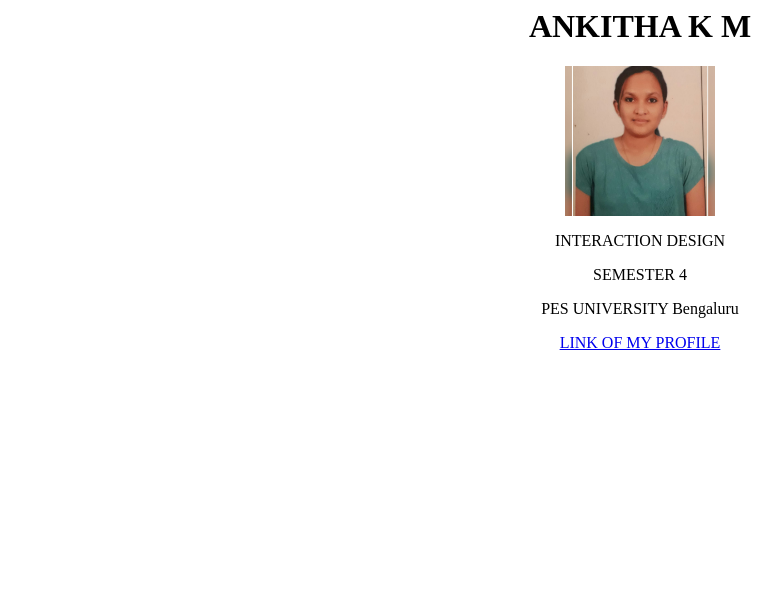
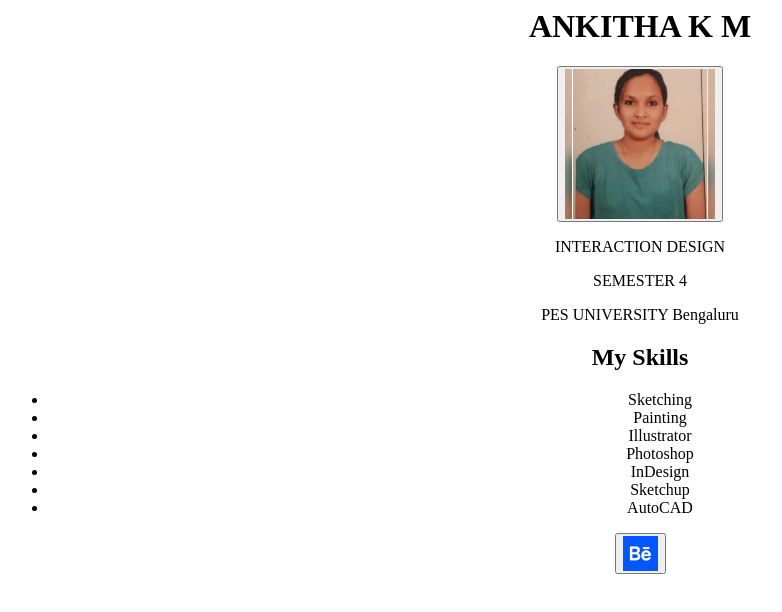
Before and after one commit to AnkithaKM/AnkithaKM, a plain HTML site: page index.html in a window 1280 px wide. Shown: the whole page, without its empty margins (0-782 px from the left). Drawn offline with Linux system fonts and the light colour scheme.

Commit message:
Add files via upload

```diff
--- a/index.html
+++ b/index.html
@@ -6,11 +6,21 @@
 <body>
 <center>
 <h1>ANKITHA K M </h1>
-<center><img src="ANKITHA.jpg"width="150"></center>
+<center><a href=https://github.com/AnkithaKM><button><img src="ANKITHA.jpg"width="150"></button></centre></a>
 <p> INTERACTION DESIGN</P>
 <P>SEMESTER 4</p>
 <p> PES UNIVERSITY Bengaluru </p>
-<a href="https://www.behance.net/ankithakm">LINK OF MY PROFILE</a>
+<h2>My Skills</h2>
+<center><ul>
+<li>Sketching</li>
+<li>Painting</li>
+<li>Illustrator</li>
+<li>Photoshop</li>
+<li>InDesign</li>
+<li>Sketchup</li>
+<li>AutoCAD</li>
+</centre></ul>
+<a href="https://www.behance.net/ankithakm"><button><img src="BH.png"width="35"></button></a>
 </center>
 </body>
 </html>
```
Also changed, not shown: BH.png (added).
